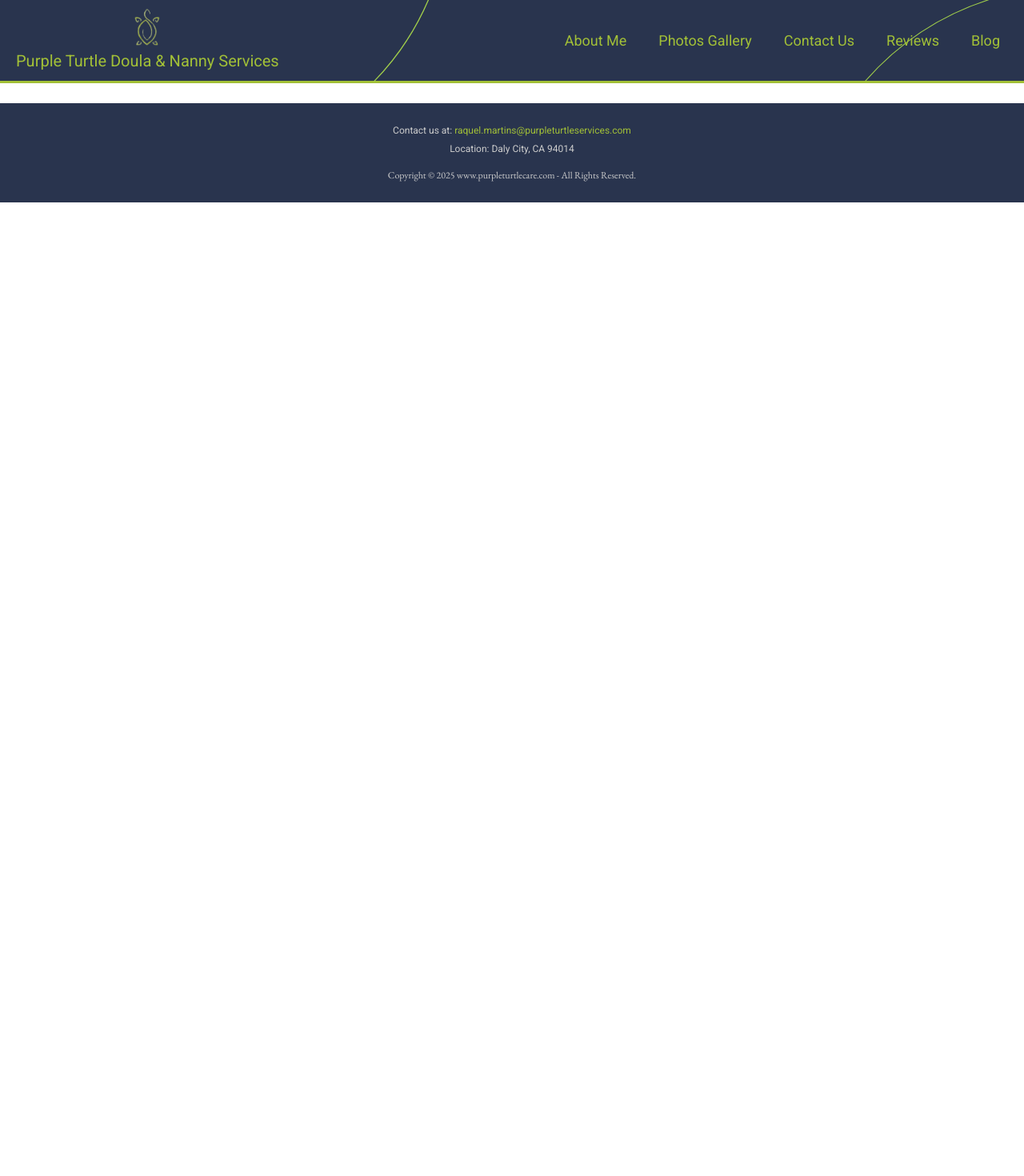
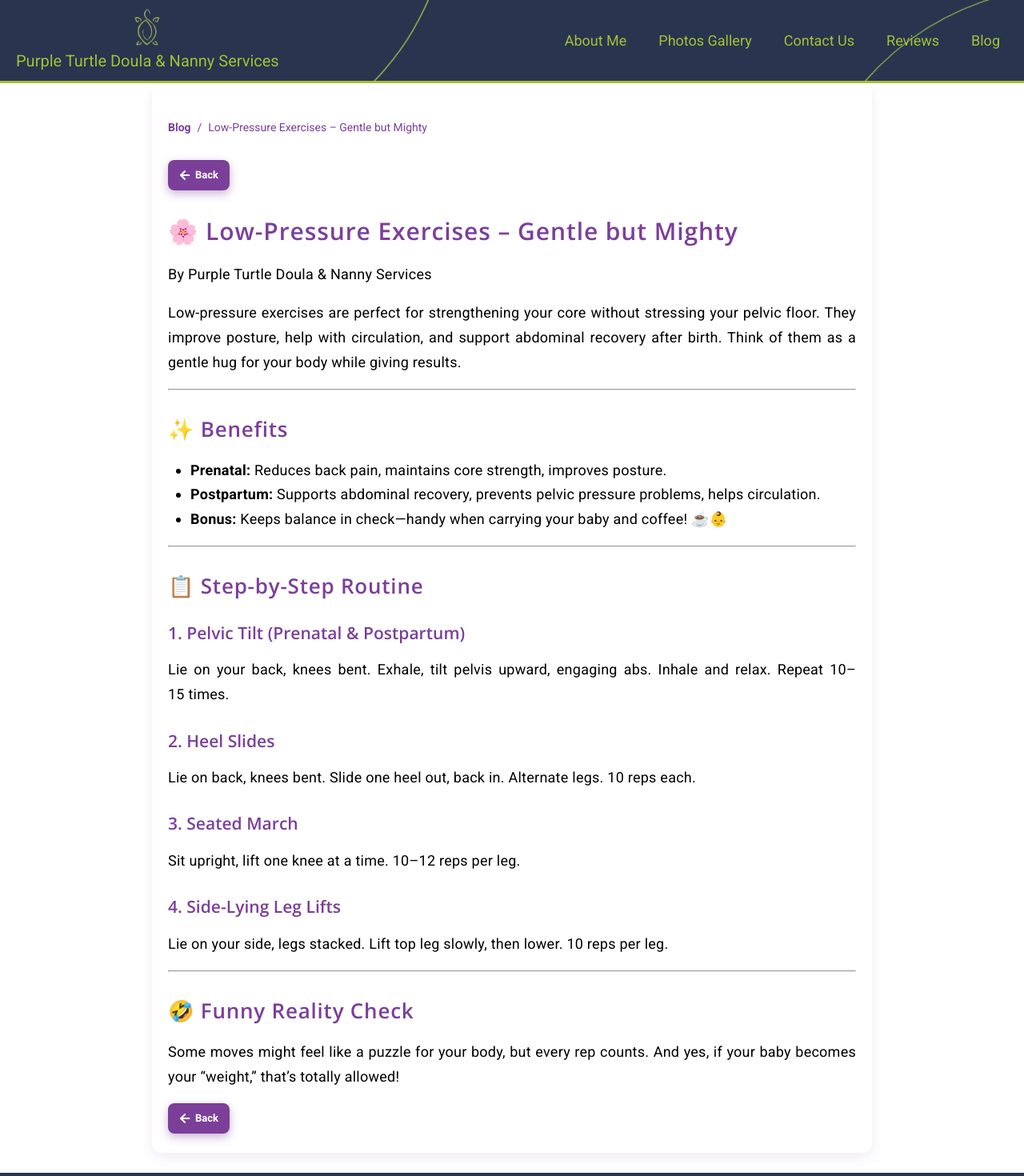
Before and after one commit to Victor-Settin/SiteQueenDoula, a React (Create React App) app: page /blog/low-pressure-exercises in a window 1280 px wide. Shown: the top 1470 px of the page at 80% size. Before the commit the page ends 800 px from the top, so only its background shows below. Built offline with nearby package versions, Linux system fonts and the light colour scheme.

Commit message:
add review

```diff
--- a/src/App.js
+++ b/src/App.js
@@ -1,50 +1,58 @@
-import './App.css';
-import { BrowserRouter as Router, Routes, Route } from 'react-router-dom';
-import { Analytics } from '@vercel/analytics/react';
-import { HelmetProvider } from 'react-helmet-async';
+// src/App.js
+import React from "react";
+import { BrowserRouter as Router, Routes, Route } from "react-router-dom";
+import { HelmetProvider } from "react-helmet-async";
+import ScrollToTop from "./ScrollToTop";
 
-import Home from './Pages/Home/Home';
-import Header from './Components/Header/Header';
-import Contact from './Pages/Contact/Contact';
-import Gallery from './Pages/Gallery/Gallery';
-import Footer from './Components/Footer/Footer';
-import Success from './Pages/Success/Success';
+// Layout fixo
+import Header from "./Components/Header/Header";
+import Footer from "./Components/Footer/Footer";
 
-// Blog index
-import BlogIndex from './Pages/Blog/BlogIndex';
+// Páginas principais
+import Home from "./Pages/Home/Home";
+import BlogIndex from "./Pages/Blog/BlogIndex";
 
-// Blog posts
-import UltimateBabyRegistry from './Pages/Blog/UltimateBabyRegistry';
-import IntroducingFoodsAndAllergies from './Pages/Blog/IntroducingFoodsAndAllergies';
-import SleepTraining from './Pages/Blog/SleepTraining';
-import TeethingTroubles from './Pages/Blog/TeethingTroubles';
-import ClassicalMusicBaby from './Pages/Blog/ClassicalMusicBaby';
-import PerfectLatch from './Pages/Blog/PerfectLatch';
+// Artigos do Blog
+import UltimateBabyRegistry from "./Pages/Blog/UltimateBabyRegistry";
+import IntroducingFoodsAndAllergies from "./Pages/Blog/IntroducingFoodsAndAllergies";
+import SleepTraining from "./Pages/Blog/SleepTraining";
+import TeethingTroubles from "./Pages/Blog/TeethingTroubles";
+import ClassicalMusicBaby from "./Pages/Blog/ClassicalMusicBaby";
+import PerfectLatch from "./Pages/Blog/PerfectLatch";
+import KegelExercises from "./Pages/Blog/KegelExercises";
+import LowPressureExercises from "./Pages/Blog/LowPressureExercises";
 
 function App() {
   return (
     <HelmetProvider>
       <Router>
-        <div className="App">
-          <Header />
+        <ScrollToTop />
+
+        {/* 🔹 Header fixo */}
+        <Header />
+
+        <main style={{ minHeight: "80vh" }}>
           <Routes>
+            {/* Página inicial */}
             <Route path="/" element={<Home />} />
-            <Route path="/gallery" element={<Gallery />} />
-            <Route path="/contact" element={<Contact />} />
-            <Route path="/success" element={<Success />} />
-
             {/* Blog */}
             <Route path="/blog" element={<BlogIndex />} />
+            {/* Artigos do blog */}
             <Route path="/blog/ultimate-baby-registry" element={<UltimateBabyRegistry />} />
             <Route path="/blog/introducing-foods-preventing-allergies" element={<IntroducingFoodsAndAllergies />} />
             <Route path="/blog/sleep-training" element={<SleepTraining />} />
             <Route path="/blog/teething-troubles" element={<TeethingTroubles />} />
             <Route path="/blog/classical-music-baby" element={<ClassicalMusicBaby />} />
             <Route path="/blog/perfect-latch" element={<PerfectLatch />} />
+            <Route path="/blog/kegel-exercises" element={<KegelExercises />} />
+            <Route path="/blog/low-pressure-exercises" element={<LowPressureExercises />} />
+            {/* 404 */}
+            <Route path="*" element={<h1>Page not found</h1>} />
           </Routes>
-          <Footer />
-          <Analytics />
-        </div>
+        </main>
+
+        {/* 🔹 Footer fixo */}
+        <Footer />
       </Router>
     </HelmetProvider>
   );
--- a/src/Pages/Blog/BlogIndex.jsx
+++ b/src/Pages/Blog/BlogIndex.jsx
@@ -1,6 +1,6 @@
 import React from 'react';
 import { Link } from 'react-router-dom';
-import { FaBaby, FaUtensils, FaHourglassStart, FaTeethOpen, FaMusic } from 'react-icons/fa';
+import { FaBaby, FaUtensils, FaHourglassStart, FaTeethOpen, FaMusic, FaHeartbeat, FaLeaf } from 'react-icons/fa';
 import './Blog.css';
 
 const articles = [
@@ -40,6 +40,18 @@ const articles = [
     icon: <FaBaby />,
     summary: 'Learn how to achieve a comfortable, effective latch for a smooth breastfeeding journey.',
   },
+  {
+    id: 'kegel-exercises',
+    title: '🤰💪 Kegel (Wegel) Exercises – Strengthening Your Pelvic Floor',
+    icon: <FaHeartbeat />,
+    summary: 'Learn how Kegel exercises help before and after birth, from bladder control to recovery.',
+  },
+  {
+    id: 'low-pressure-exercises',
+    title: '🌸 Low-Pressure Exercises – Gentle but Mighty',
+    icon: <FaLeaf />,
+    summary: 'Discover safe, effective low-pressure exercises for pregnancy and postpartum recovery.',
+  },
 ];
 
 const BlogIndex = () => {
--- /dev/null
+++ b/src/Pages/Blog/KegelExercises.jsx
@@ -0,0 +1,85 @@
+import React from 'react';
+import { Link } from 'react-router-dom';
+import { FaArrowLeft } from 'react-icons/fa';
+import './Blog.css';
+
+const KegelExercises = () => {
+  return (
+    <div className="blog-container">
+      <nav className="breadcrumb" aria-label="breadcrumb">
+        <Link to="/blog" className="breadcrumb-link">Blog</Link>
+        <span className="breadcrumb-separator"> / </span>
+        <span>Kegel (Wegel) Exercises – Strengthening Your Pelvic Floor</span>
+      </nav>
+
+      <Link to="/blog" className="back-button" aria-label="back para o blog">
+        <FaArrowLeft className="back-icon" /> Back
+      </Link>
+
+      <article className="blog-article">
+        <h1 className="blog-title">🤰💪 Kegel (Wegel) Exercises – Strengthening Your Pelvic Floor</h1>
+        <p className="blog-author">By Purple Turtle Doula & Nanny Services</p>
+
+        <p>
+          Pregnancy and labor put enormous pressure on your pelvic floor—yes, the muscles that hold everything in place!
+          Kegel exercises (sometimes called Wegel exercises) are your best friends here. They help with bladder control,
+          postpartum recovery, and sexual health. Bonus: you can do them anywhere—on the couch, at the office,
+          or while waiting for your coffee.
+        </p>
+
+        <hr />
+        <h2>✨ Why Kegels Are a Must</h2>
+        <ul>
+          <li><strong>Before Labor:</strong> Strengthens pelvic muscles to better handle contractions and delivery.</li>
+          <li><strong>After Birth:</strong> Helps prevent incontinence, speeds recovery, and supports pelvic organ health.</li>
+          <li><strong>Fun Bonus:</strong> Strong Kegels can even make intimacy more enjoyable. 😉</li>
+        </ul>
+
+        <hr />
+        <h2>📋 Step-by-Step Kegel Routine</h2>
+        <h3>1. Identify Your Muscles:</h3>
+        <p>Try stopping your urine midstream. Those are the muscles to train (but don’t practice during actual peeing regularly—it’s bad for you).</p>
+
+        <h3>2. Basic Kegel:</h3>
+        <ul>
+          <li>Contract: Squeeze pelvic muscles for 5 seconds.</li>
+          <li>Relax: Release for 5 seconds.</li>
+          <li>Repeat: 10 times.</li>
+        </ul>
+
+        <h3>3. Quick Flicks:</h3>
+        <p>Squeeze for 1 second, relax for 1 second, repeat 10–15 times. Good for endurance.</p>
+
+        <h3>4. Long Holds:</h3>
+        <p>Squeeze for 10 seconds, relax 10 seconds, repeat 5 times.</p>
+
+        <h3>5. Frequency:</h3>
+        <ul>
+          <li>Prenatal: 3 times a day.</li>
+          <li>Postpartum: 3–5 times a day (with your doctor’s approval).</li>
+        </ul>
+
+        <hr />
+        <h2>💡 Tips</h2>
+        <ul>
+          <li>Breathe normally.</li>
+          <li>Don’t tighten your thighs or buttocks.</li>
+          <li>Consistency is key!</li>
+        </ul>
+
+        <hr />
+        <h2>😅 Funny Reality Check</h2>
+        <p>
+          Some days you’ll feel like a Kegel queen, other days your muscles might protest.
+          That’s normal—just keep at it!
+        </p>
+      </article>
+
+      <Link to="/blog" className="back-button">
+        <FaArrowLeft className="back-icon" /> Back
+      </Link>
+    </div>
+  );
+};
+
+export default KegelExercises;
--- /dev/null
+++ b/src/Pages/Blog/LowPressureExercises.jsx
@@ -0,0 +1,66 @@
+import React from 'react';
+import { Link } from 'react-router-dom';
+import { FaArrowLeft } from 'react-icons/fa';
+import './Blog.css';
+
+const LowPressureExercises = () => {
+  return (
+    <div className="blog-container">
+      <nav className="breadcrumb" aria-label="breadcrumb">
+        <Link to="/blog" className="breadcrumb-link">Blog</Link>
+        <span className="breadcrumb-separator"> / </span>
+        <span>Low-Pressure Exercises – Gentle but Mighty</span>
+      </nav>
+
+      <Link to="/blog" className="back-button" aria-label="back para o blog">
+        <FaArrowLeft className="back-icon" /> Back
+      </Link>
+
+      <article className="blog-article">
+        <h1 className="blog-title">🌸 Low-Pressure Exercises – Gentle but Mighty</h1>
+        <p className="blog-author">By Purple Turtle Doula & Nanny Services</p>
+
+        <p>
+          Low-pressure exercises are perfect for strengthening your core without stressing your pelvic floor.
+          They improve posture, help with circulation, and support abdominal recovery after birth.
+          Think of them as a gentle hug for your body while giving results.
+        </p>
+
+        <hr />
+        <h2>✨ Benefits</h2>
+        <ul>
+          <li><strong>Prenatal:</strong> Reduces back pain, maintains core strength, improves posture.</li>
+          <li><strong>Postpartum:</strong> Supports abdominal recovery, prevents pelvic pressure problems, helps circulation.</li>
+          <li><strong>Bonus:</strong> Keeps balance in check—handy when carrying your baby and coffee! ☕👶</li>
+        </ul>
+
+        <hr />
+        <h2>📋 Step-by-Step Routine</h2>
+        <h3>1. Pelvic Tilt (Prenatal & Postpartum)</h3>
+        <p>Lie on your back, knees bent. Exhale, tilt pelvis upward, engaging abs. Inhale and relax. Repeat 10–15 times.</p>
+
+        <h3>2. Heel Slides</h3>
+        <p>Lie on back, knees bent. Slide one heel out, back in. Alternate legs. 10 reps each.</p>
+
+        <h3>3. Seated March</h3>
+        <p>Sit upright, lift one knee at a time. 10–12 reps per leg.</p>
+
+        <h3>4. Side-Lying Leg Lifts</h3>
+        <p>Lie on your side, legs stacked. Lift top leg slowly, then lower. 10 reps per leg.</p>
+
+        <hr />
+        <h2>🤣 Funny Reality Check</h2>
+        <p>
+          Some moves might feel like a puzzle for your body, but every rep counts.
+          And yes, if your baby becomes your “weight,” that’s totally allowed!
+        </p>
+      </article>
+
+      <Link to="/blog" className="back-button">
+        <FaArrowLeft className="back-icon" /> Back
+      </Link>
+    </div>
+  );
+};
+
+export default LowPressureExercises;
--- /dev/null
+++ b/src/ScrollToTop.js
@@ -0,0 +1,14 @@
+import { useEffect } from "react";
+import { useLocation } from "react-router-dom";
+
+const ScrollToTop = () => {
+  const { pathname } = useLocation();
+
+  useEffect(() => {
+    window.scrollTo(0, 0);
+  }, [pathname]);
+
+  return null;
+};
+
+export default ScrollToTop;
```
Also changed, not shown: src/Pages/Home/Home.js (+17 -0 lines).
